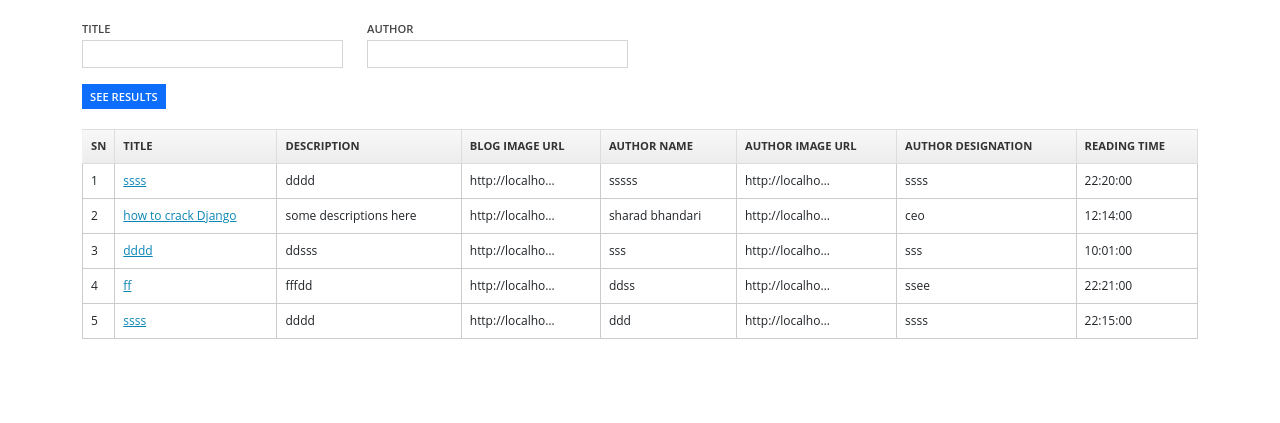
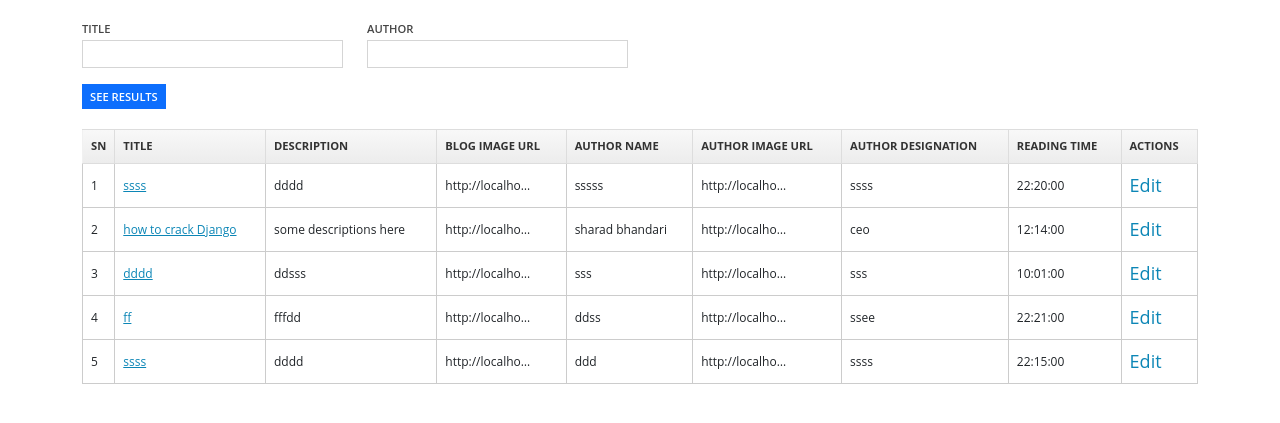
Before and after one commit to sharad52/PROSHORE_Assignment, a Django app: page / in a window 1280 px wide. Shown: the part 66-489 px from the top of the page. Run offline with Django 4.2, Linux system fonts and the light colour scheme; data comes from the database, SQL or seed files in the repository; some libraries are stand-ins or nearby versions.

Commit message:
action column added to list blog table

```diff
--- a/contents/templates/content.html
+++ b/contents/templates/content.html
@@ -1,6 +1,8 @@
 {% extends 'base.html' %}
 {% load static %}
 {% load filters %}
+
+{% block title %}Add Content{% endblock %}
 
 
 {% block content %}
--- a/contents/templates/content_list.html
+++ b/contents/templates/content_list.html
@@ -3,6 +3,8 @@
 
 {% load static %}
 {% load utils_tags %}
+
+{% block title %} List Blog {% endblock %}
 
 {% block content %}
 <!-- search form -->
@@ -39,6 +41,7 @@
             <th>Author Image Url</th>
             <th>Author Designation</th>
             <th>Reading Time</th>
+            <th>Actions</th>
         </tr>
     </thead>
     <tbody>
@@ -54,6 +57,9 @@
             <td>{{content.author_image_url|truncatechars:15}}</td>
             <td>{{content.author_designation}}</td>
             <td>{{content.reading_time}}</td>
+            <td>
+                <a style="font-size: 18px; text-decoration:none;" href="{% url 'content:view_content' content.id %}" data>Edit</a>
+            </td>
         </tr>
         {% endfor %}
     </tbody>
--- a/pages/base.html
+++ b/pages/base.html
@@ -12,6 +12,7 @@
     <link rel="stylesheet" href="{% static 'css/style.css' %}">
     <link rel="stylesheet" href="{% static 'css/w8.min.css' %}">
     <link rel="stylesheet" href="{% static 'css/w8-responsive.min.css' %}">
+
     <title>{% block title %}{% endblock %}</title>
 
     {% block extra_head %}{% endblock %}
```
